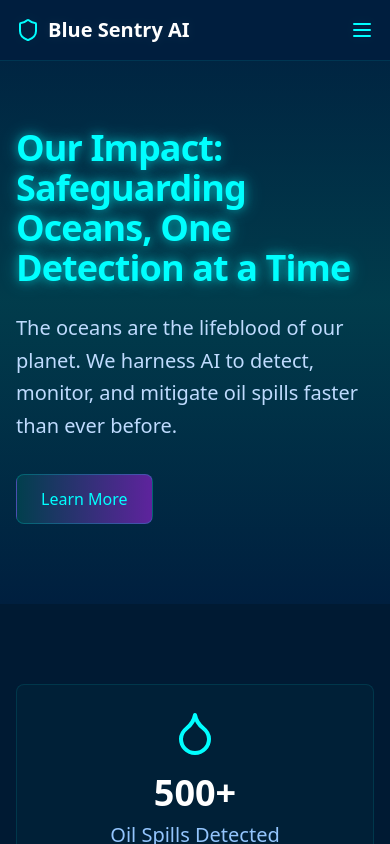
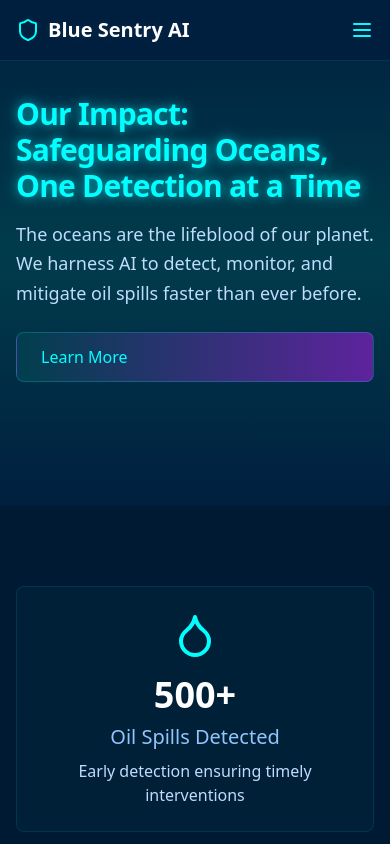
Before and after one commit to ALGOREX-PH/Blue-Sentry-AI, a React (Vite) app: page /impact in a window 390 px wide. Shown: the top 844 px of the page. Built offline with nearby package versions, Linux system fonts and the light colour scheme.

Commit message:
Updated Impact Hero

```diff
--- a/src/components/impact/ImpactHero.tsx
+++ b/src/components/impact/ImpactHero.tsx
@@ -3,18 +3,18 @@
 
 export function ImpactHero() {
   return (
-    <section className="relative min-h-[60vh] pt-32 pb-20">
+    <section className="relative min-h-[60vh] pt-24 sm:pt-32 pb-16 sm:pb-20">
       <div className="absolute inset-0 bg-gradient-to-b from-deep-900 via-marine to-deep-900 opacity-90" />
       <div className="container mx-auto px-4 relative z-10">
         <div className="max-w-4xl">
-          <h1 className="text-4xl md:text-6xl font-bold text-aqua mb-6 text-glow">
+          <h1 className="text-3xl sm:text-4xl md:text-5xl lg:text-6xl font-bold text-aqua mb-4 sm:mb-6 text-glow">
             Our Impact: Safeguarding Oceans, One Detection at a Time
           </h1>
-          <p className="text-xl text-blue-200 mb-8 leading-relaxed">
+          <p className="text-lg sm:text-xl text-blue-200 mb-6 sm:mb-8 leading-relaxed">
             The oceans are the lifeblood of our planet. We harness AI to detect, monitor, and
             mitigate oil spills faster than ever before.
           </p>
-          <Button>Learn More</Button>
+          <Button className="w-full sm:w-auto">Learn More</Button>
         </div>
       </div>
     </section>
```
